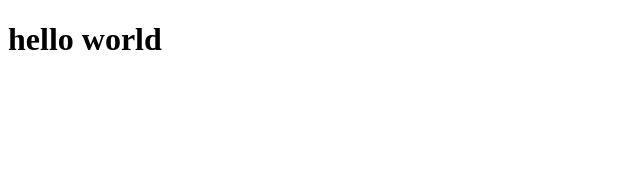
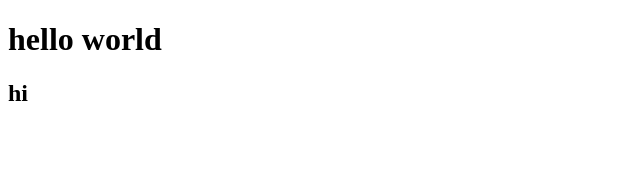
Before and after one commit to ksjsczy/MyCMS, a Vue app: page / in a window 1280 px wide. Shown: the top 170 px of the page, without its empty margins (0-640 px from the left). Built offline with nearby package versions, Linux system fonts and the light colour scheme.

Commit message:
prepare for my project

```diff
--- a/src/App.vue
+++ b/src/App.vue
@@ -1,5 +1,6 @@
 <template>
   <h1>hello world</h1>
+  <h2>hi</h2>
 </template>
 
 <script lang="ts">
```
